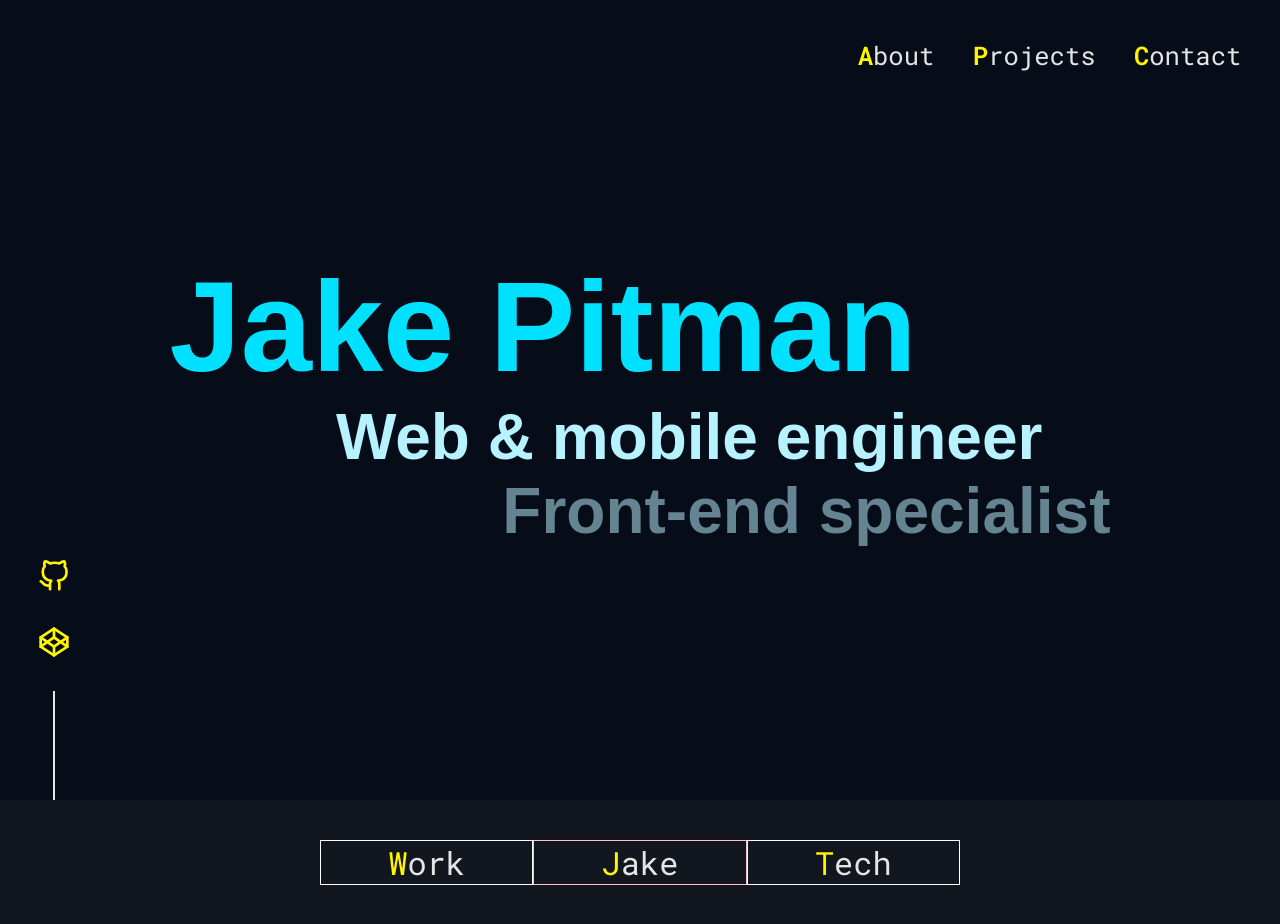
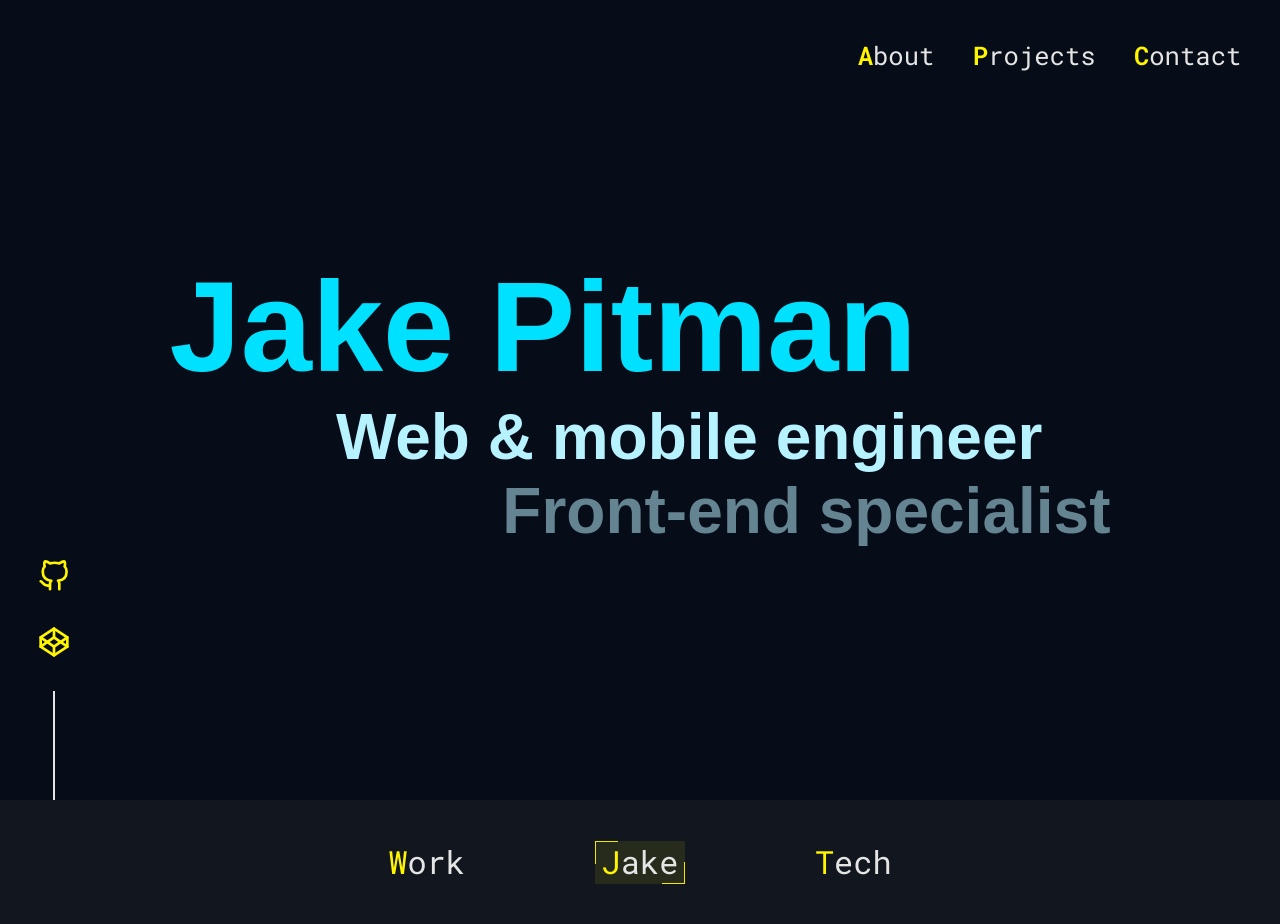
Before and after one commit to JakePitman/moreaporia, a React (Create React App) app: page / in a window 1280 px wide. Shown: the top 924 px of the page. Built offline with nearby package versions, Linux system fonts and the light colour scheme; a web font is replaced by a local one.

Commit message:
Animate border on active state

```diff
--- a/src/components/AboutPage/AboutNavigationLink.module.scss
+++ b/src/components/AboutPage/AboutNavigationLink.module.scss
@@ -12,6 +12,10 @@
   height: max-content;
   position: relative;
   text-align: center;
+  position: relative;
+  padding-left: 4%;
+  padding-right: 4%;
+  padding-bottom: 1%;
 }
 
 .clickArea {
@@ -19,15 +23,52 @@
   width: 100%;
   height: 100%;
   position: absolute;
-  z-index: 2;
+  left: 0;
+  z-index: 3;
 }
 
 .titleFirstLetter {
   display: inline-block;
   color: $primaryYellow;
+  position: relative;
+  z-index: 2;
 }
 
 .titleRemainingLetters {
   display: inline-block;
   color: $offWhite;
+  position: relative;
+  z-index: 2;
 }
+
+.minorBorderContainer {
+  position: absolute;
+  left: 0;
+  right: 0;
+  bottom: 0;
+  top: 0;
+  margin-left: auto;
+  margin-right: auto;
+  margin-top: auto;
+  margin-bottom: auto;
+}
+
+.minorBorderUpperLeft {
+  border-left: 1px solid $primaryYellow;
+  border-top: 1px solid $primaryYellow;
+  position: absolute;
+  height: 50%;
+  aspect-ratio: 1;
+  top: 0;
+  left: 0;
+}
+
+.minorBorderLowerRight {
+  border-right: 1px solid $primaryYellow;
+  border-bottom: 1px solid $primaryYellow;
+  position: absolute;
+  height: 50%;
+  aspect-ratio: 1;
+  bottom: 0;
+  right: 0;
+}
--- a/src/components/AboutPage/AboutNavigationLink.tsx
+++ b/src/components/AboutPage/AboutNavigationLink.tsx
@@ -6,13 +6,21 @@ import styles from "./AboutNavigationLink.module.scss";
 type Props = {
   title: string;
   handleClick: () => void;
-  variants: {};
+  variants: { container: {}; minorBorder: {} };
 };
 
 const AboutNavigationLink = ({ title, handleClick, variants }: Props) => {
   return (
-    <motion.div variants={variants} className={styles.container}>
+    <motion.div variants={variants.container} className={styles.container}>
       <div className={styles.textWrapper}>
+        <motion.div
+          className={styles.minorBorderContainer}
+          variants={variants.minorBorder}
+        >
+          <div className={styles.minorBorderUpperLeft} />
+          <div className={styles.minorBorderLowerRight} />
+        </motion.div>
+
         <div className={styles.clickArea} onClick={handleClick} />
         <p className={styles.titleFirstLetter}>{title.slice(0, 1)}</p>
         <p className={styles.titleRemainingLetters}>
--- a/src/components/AboutPage/AboutPage.tsx
+++ b/src/components/AboutPage/AboutPage.tsx
@@ -9,9 +9,12 @@ import {
 } from "./aboutPageVariants";
 import useWindowDimensions from "../../shared/useWindowDimensions";
 import {
-  workLinkVariants,
-  jakeLinkVariants,
-  techLinkVariants,
+  workLinkContainerVariants,
+  jakeLinkContainerVariants,
+  techLinkContainerVariants,
+  workLinkMinorBorderVariants,
+  jakeLinkMinorBorderVariants,
+  techLinkMinorBorderVariants,
 } from "./aboutNavigationLinkVariants";
 
 const AboutPage = forwardRef<HTMLDivElement>((props, ref) => {
@@ -60,17 +63,26 @@ const AboutPage = forwardRef<HTMLDivElement>((props, ref) => {
         <AboutNavigationLink
           title="Work"
           handleClick={() => setSelectedNavOption("work")}
-          variants={workLinkVariants}
+          variants={{
+            container: workLinkContainerVariants,
+            minorBorder: workLinkMinorBorderVariants,
+          }}
         />
         <AboutNavigationLink
           title="Jake"
           handleClick={() => setSelectedNavOption("jake")}
-          variants={jakeLinkVariants}
+          variants={{
+            container: jakeLinkContainerVariants,
+            minorBorder: jakeLinkMinorBorderVariants,
+          }}
         />
         <AboutNavigationLink
           title="Tech"
           handleClick={() => setSelectedNavOption("tech")}
-          variants={techLinkVariants}
+          variants={{
+            container: techLinkContainerVariants,
+            minorBorder: techLinkMinorBorderVariants,
+          }}
         />
       </motion.div>
       <div className={styles.mainContentContainer}>
--- a/src/components/AboutPage/aboutNavigationLinkVariants.ts
+++ b/src/components/AboutPage/aboutNavigationLinkVariants.ts
@@ -1,43 +1,78 @@
-const defaultState = {
+const defaultContainerState = {
   opacity: 1,
   y: 0,
-  border: "1px solid white",
+  border: "none",
 };
 
-const defaultLinkVariants = {
+const defaultContainerVariants = {
   hidden: {
     opacity: 0,
     y: 100,
   },
   visible: {
-    ...defaultState,
+    ...defaultContainerState,
     transition: {
       delay: 0.3,
     },
   },
 };
 
-const activeState = {
-  border: "1px solid pink",
+const activeContainerState = {};
+
+export const workLinkContainerVariants = {
+  ...defaultContainerVariants,
+  workActive: activeContainerState,
+  jakeActive: defaultContainerState,
+  techActive: defaultContainerState,
+};
+export const jakeLinkContainerVariants = {
+  ...defaultContainerVariants,
+  workActive: defaultContainerState,
+  jakeActive: activeContainerState,
+  techActive: defaultContainerState,
+};
+export const techLinkContainerVariants = {
+  ...defaultContainerVariants,
+  workActive: defaultContainerState,
+  jakeActive: defaultContainerState,
+  techActive: activeContainerState,
 };
 
-export const workLinkVariants = {
-  ...defaultLinkVariants,
-  workActive: activeState,
-  jakeActive: defaultState,
-  techActive: defaultState,
+// ----- MINOR BORDER VARIANTS -----
+
+const defaultMinorBorderState = {
+  opacity: 0,
+  width: "0%",
+  height: "0%",
+  background: "transparent",
+};
+const activeMinorBorderState = {
+  opacity: 1,
+  width: "95%",
+  height: "95%",
+  background: "rgb(255, 255, 0, 0.1)",
 };
 
-export const jakeLinkVariants = {
-  ...defaultLinkVariants,
-  workActive: defaultState,
-  jakeActive: activeState,
-  techActive: defaultState,
+const defaultMinorBorderVariants = {
+  hidden: defaultMinorBorderState,
+  visible: defaultMinorBorderState,
 };
 
-export const techLinkVariants = {
-  ...defaultLinkVariants,
-  workActive: defaultState,
-  jakeActive: defaultState,
-  techActive: activeState,
+export const workLinkMinorBorderVariants = {
+  ...defaultMinorBorderVariants,
+  workActive: activeMinorBorderState,
+  jakeActive: defaultMinorBorderState,
+  techActive: defaultMinorBorderState,
 };
+export const jakeLinkMinorBorderVariants = {
+  ...defaultMinorBorderVariants,
+  workActive: defaultMinorBorderState,
+  jakeActive: activeMinorBorderState,
+  techActive: defaultMinorBorderState,
+};
+export const techLinkMinorBorderVariants = {
+  ...defaultMinorBorderVariants,
+  workActive: defaultMinorBorderState,
+  jakeActive: defaultMinorBorderState,
+  techActive: activeMinorBorderState,
+};
```
